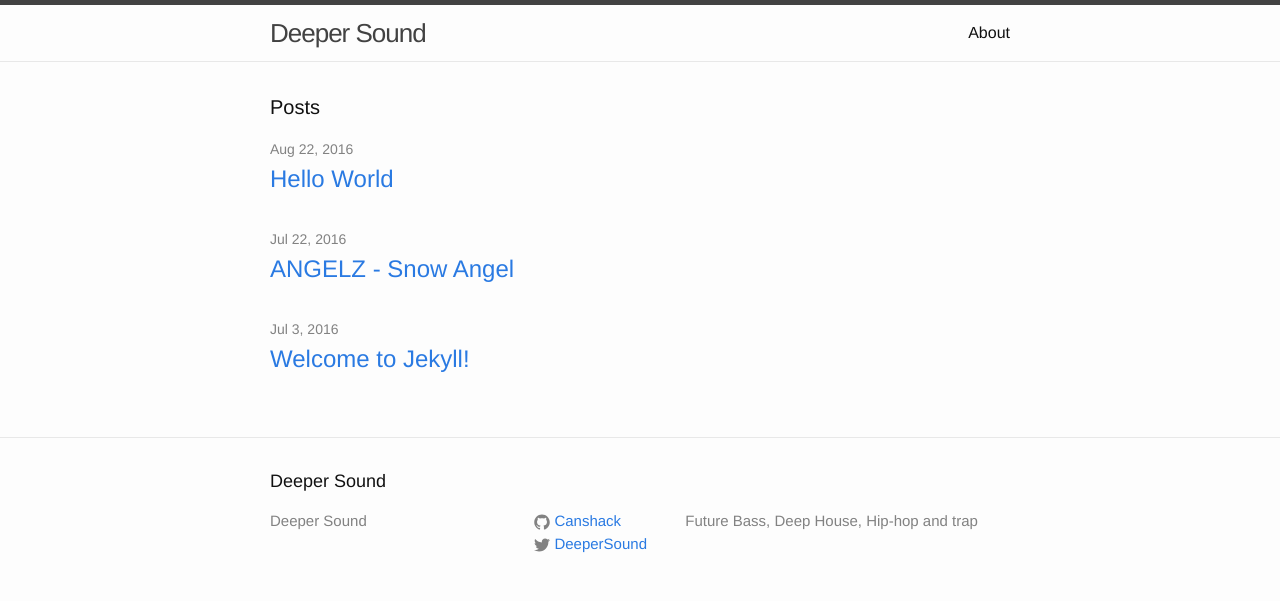
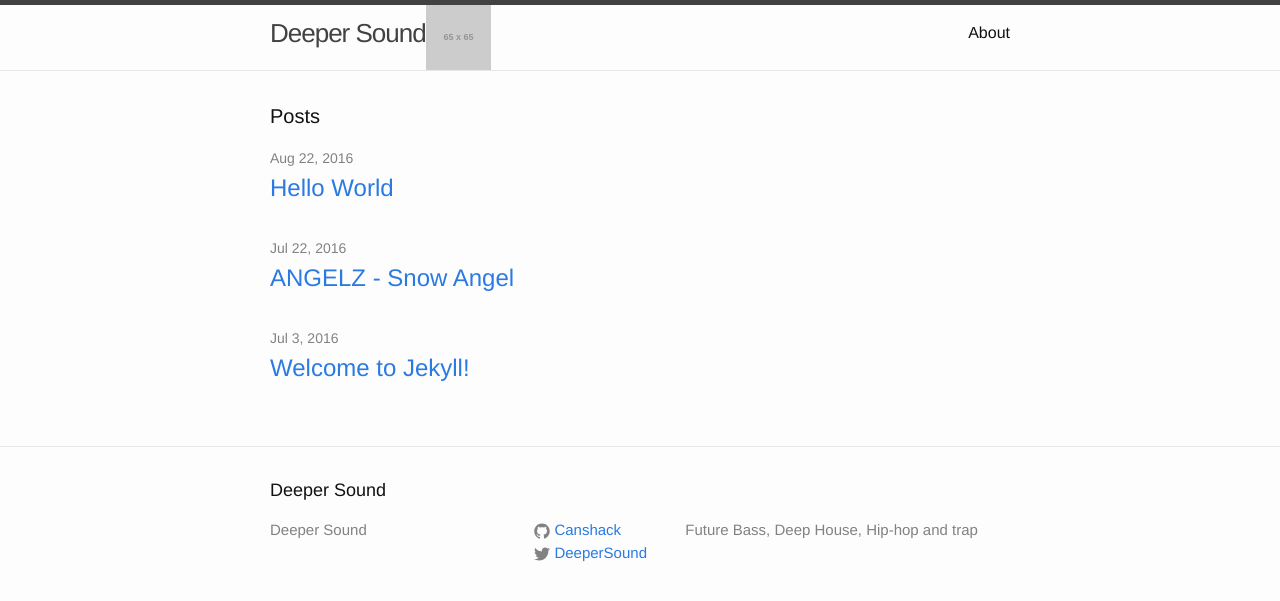
Before and after one commit to tfrenchy/Canshack.github.io, a Jekyll site: the page built from index.html, in a window 1280 px wide. Shown: the top 601 px of the page. Built offline with Jekyll 4.4.1, drawn with Linux system fonts in a browser that asks for light colours.

Commit message:
Update header.html

```diff
--- a/_includes/header.html
+++ b/_includes/header.html
@@ -1,6 +1,8 @@
 <header class="site-header">
 
   <div class="wrapper">
+
+    <img src="http://placehold.it/65x65">
 
     <a class="site-title" href="{{ site.baseurl }}/">{{ site.title }}</a>
 
```
